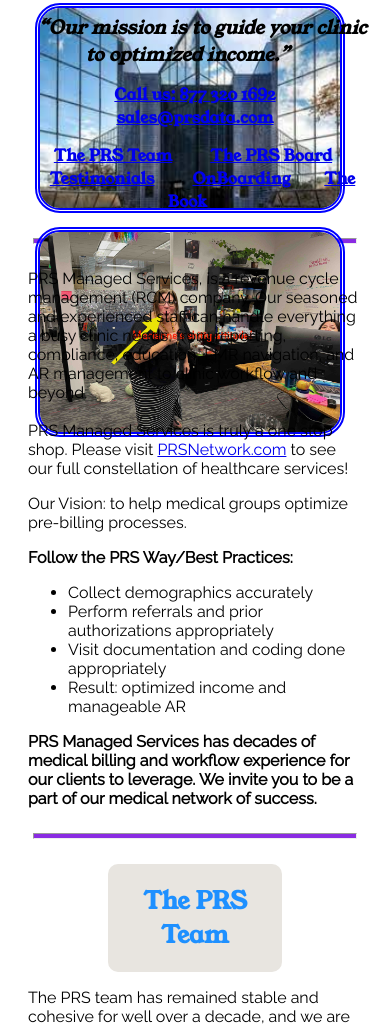
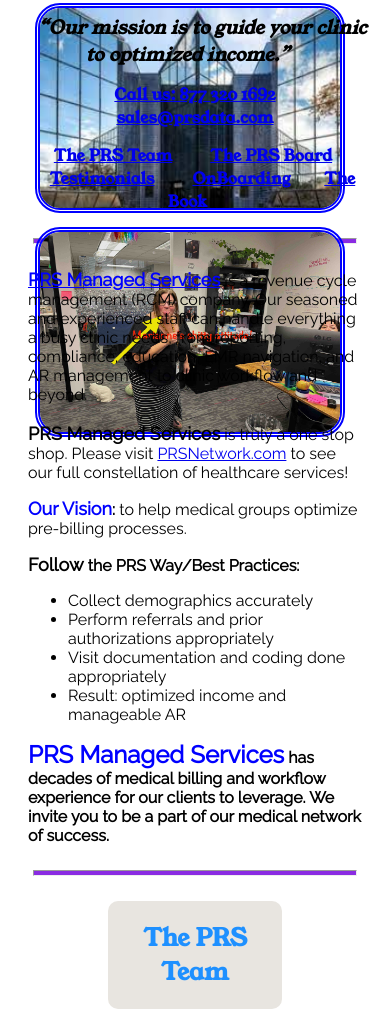
Before and after one commit to gitprs/prsdata, a plain HTML site: page index.html in a window 390 px wide. Shown: the part 353-1379 px from the top of the page. Drawn offline with Linux system fonts and the light colour scheme.

Commit message:
telephone and text color edits

```diff
--- a/assets/styles.css
+++ b/assets/styles.css
@@ -15,7 +15,7 @@
 
 /*Headings*/
 
-h1, h2, h3, h4, h5 {
+h1, h2, h3, h4, h5{
   font-family: "Young Serif";
   text-align: center;
   margin: 15px;
@@ -40,6 +40,11 @@ span {
 }
 
 /* div classes */
+
+ul.myUL {
+  display: inline-block;
+  text-align: left;
+}
 
 div.writing {
   margin-left: 20px;
--- a/index.html
+++ b/index.html
@@ -52,20 +52,20 @@
     <hr class="section">
 
     <div class="writing">
-        <p>PRS Managed Services, is a revenue cycle management (RCM) company. Our seasoned and experienced staff can handle everything a busy clinic needs, from reporting, compliance, education, EMR navigation, and AR management to clinic workflow and beyond.<br><br>
+        <p><b><font size="+1", color="blue"><u>PRS Managed Services</u></font></b> is a revenue cycle management (RCM) company. Our seasoned and experienced staff can handle everything a busy clinic needs, from reporting, compliance, education, EMR navigation, and AR management to clinic workflow and beyond.<br><br>
 
-        PRS Managed Services is truly a one stop shop.
+        <b><font size="+1">PRS Managed Services</font></b> is truly a one stop shop.
 
         Please visit <a href="https://www.prsnetwork.com/about" target="_blank">PRSNetwork.com</a> to see our full constellation of healthcare services!
-        <p>Our Vision: to help medical groups optimize pre-billing processes.</p>
-        <p><b>Follow the PRS Way/Best Practices:</b></p></h3>
+        <p><b><font size="+1.5", color="blue">Our Vision</font>:</b> to help medical groups optimize pre-billing processes.</p>
+        <p><b><font size="+1.5">Follow</font> the PRS Way/Best Practices:</b></p>
         <ul>
             <li>Collect demographics accurately</li>
             <li>Perform referrals and prior authorizations appropriately</li>
             <li>Visit documentation and coding done appropriately</li>
             <li>Result: optimized income and manageable AR</li>
             </ul></p>
-        <p><b>PRS Managed Services has decades of medical billing and workflow experience for our clients to leverage. We invite you to be a part of our medical network of success.</b></p>
+        <p><b><font size="+2", color="blue">PRS Managed Services</font> has decades of medical billing and workflow experience for our clients to leverage. We invite you to be a part of our medical network of success.</b></p>
     </div>
 
     <hr class="section">
```
